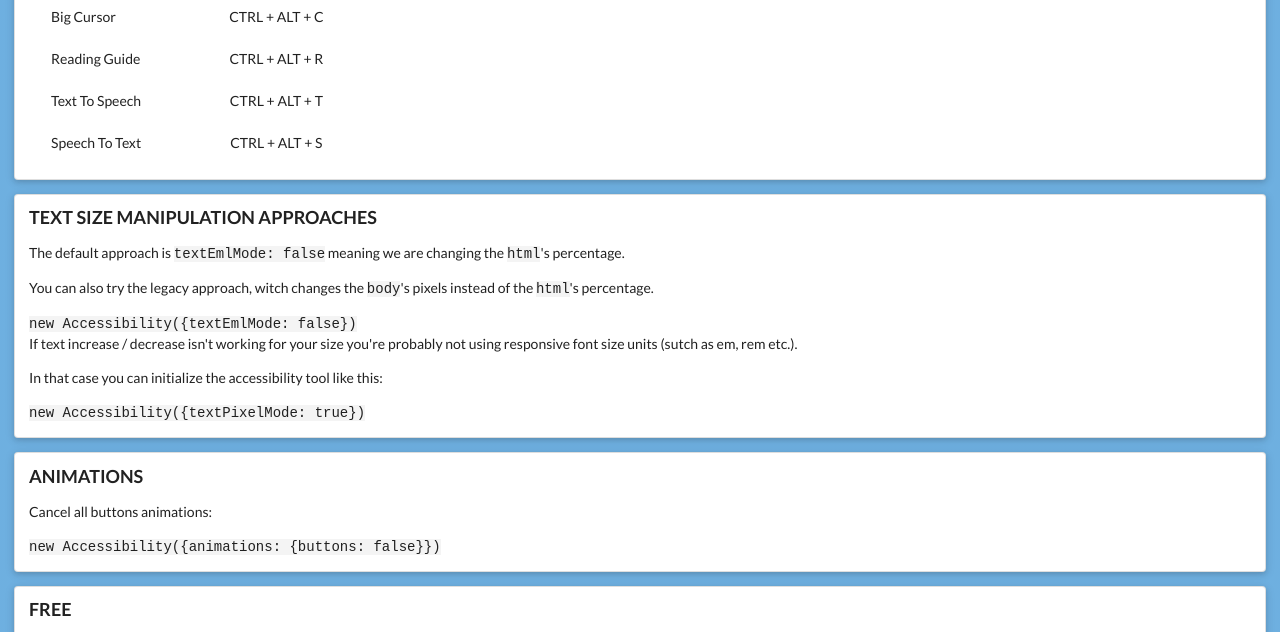
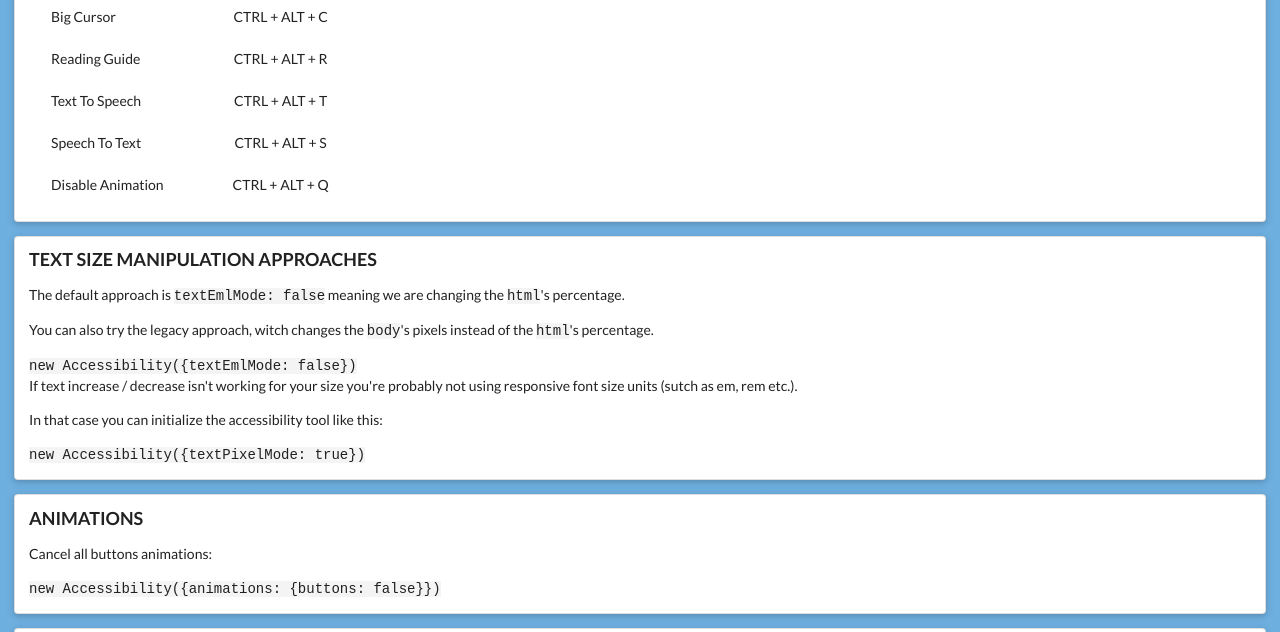
Before and after one commit to ranbuch/accessibility, a website built with webpack: page site/index.html in a window 1280 px wide. Shown: the part 2680-3312 px from the top of the page. Built offline with nearby package versions, Linux system fonts and the light colour scheme.

Commit message:
Disable Animation hotkey
Adds tooltip to the hotkey
Adds info to the help page

```diff
--- a/site/index.html
+++ b/site/index.html
@@ -309,6 +309,10 @@
                         <tr>
                             <td>Speech To Text</td>
                             <td>CTRL + ALT + S</td>
+                        </tr>
+                        <tr>
+                            <td>Disable Animation</td>
+                            <td>CTRL + ALT + Q</td>
                         </tr>
                     </tbody>
                 </table>
--- a/site/script/main.js
+++ b/site/script/main.js
@@ -1,7 +1,7 @@
 var options = {
-    // hotkeys: {
-    //     enabled: true
-    // },
+    hotkeys: {
+        enabled: true
+    },
     icon: {
         circular: true
     },
--- a/src/main.ts
+++ b/src/main.ts
@@ -1063,7 +1063,9 @@ export class Accessibility implements IAccessibility {
                                 {
                                     type: 'button',
                                     attrs: {
-                                        'data-access-action': 'disableAnimations'
+                                        'data-access-action': 'disableAnimations',
+                                        'title': this.parseKeys(this.options.hotkeys.keys.disableAnimations),
+                                        'tabIndex': '-1'
                                     },
                                     children: [
                                         {
```
Also changed, not shown: dist/main.bundle.js, dist/main.js.
